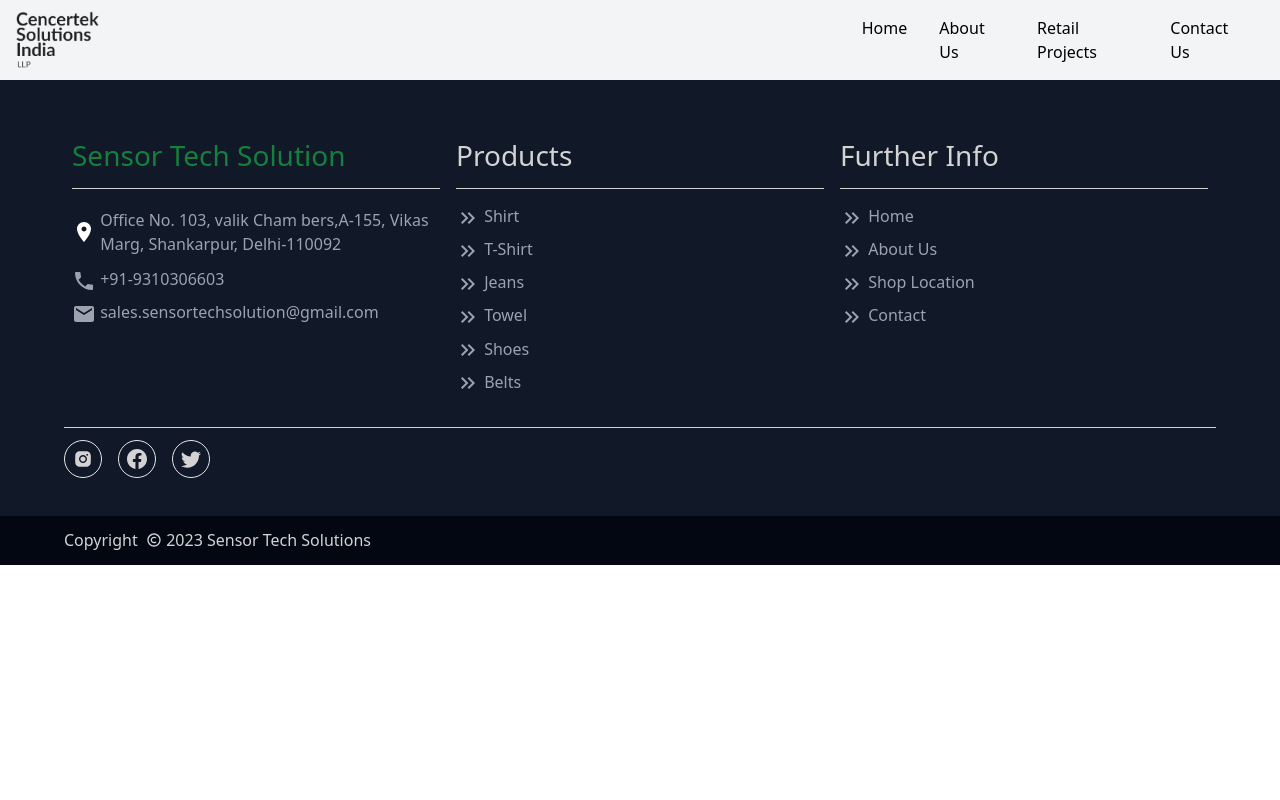
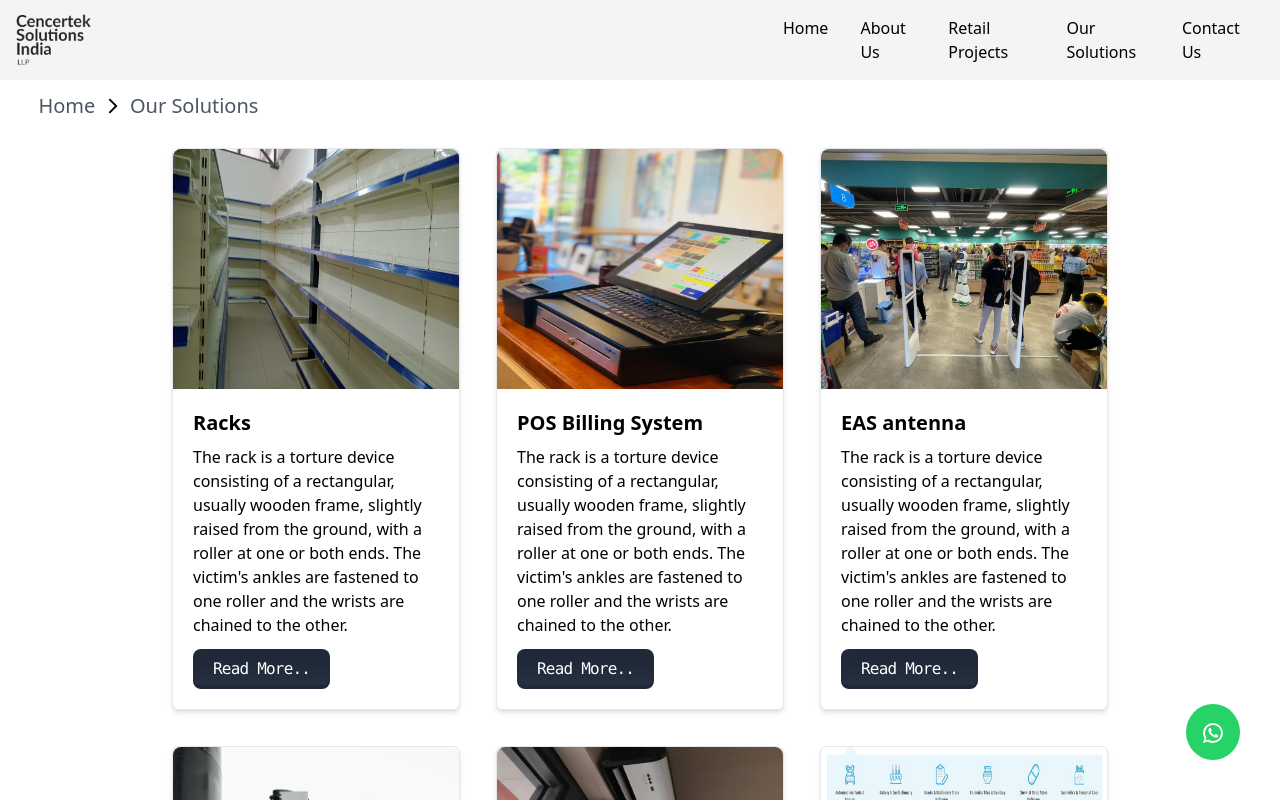
Before and after one commit to iam-vishal-ydv/Sensor-TS, a React (Vite) app: page /Sensor-TS/our-solutions in a window 1280 px wide. Shown: the top 800 px of the page. Built offline with nearby package versions, Linux system fonts and the light colour scheme.

Commit message:
our solutions page done

```diff
--- a/src/App.jsx
+++ b/src/App.jsx
@@ -10,6 +10,7 @@
 import { useState } from "react";
 import ContactFields from "./Components/ContactUs/ContactFields";
 import {AllData} from "./Data/data"
+import OurSolutions from "./Components/OurSolutions/OurSolutions";
 
 
 
@@ -23,7 +24,7 @@
         <Route path="/Sensor-TS/about" element={<About setAlert={setAlert}/>} />
         <Route path="/Sensor-TS/contact" element={<ContactUs setAlert={setAlert} alert={alert}/>} />
         <Route path="/Sensor-TS/retail-projects" element={<RetailProjects  data={AllData}  />} />
-
+        <Route path="/Sensor-TS/our-solutions" element={<OurSolutions  data={AllData}  />} />
         <Route path="/Sensor-TS/retail-projects/singleproduct/:id" element={<SingleProduct setAlert={setAlert}/>} />
         <Route path="/msg" element={<ContactFields alert={alert} />} />
       </Routes>
--- a/src/Components/Header/NavBar.jsx
+++ b/src/Components/Header/NavBar.jsx
@@ -55,6 +55,11 @@
     },
     {
       id: 4,
+      links: "/Sensor-TS/our-solutions",
+      name: "Our Solutions",
+    },
+    {
+      id: 5,
       links: "/Sensor-TS/contact",
       name: "Contact Us",
     },
--- /dev/null
+++ b/src/Components/OurSolutions/OurSolutions.jsx
@@ -0,0 +1,50 @@
+import React, { useEffect } from 'react'
+import { Cards } from '../Retail Projects/RetailProjects'
+import { Link } from 'react-router-dom';
+import ContactFields from '../ContactUs/ContactFields';
+import ArrowForwardIosIcon from '@mui/icons-material/ArrowForwardIos';
+import WhatsAppIcon from '@mui/icons-material/WhatsApp';
+
+export default function OurSolutions({data}) {
+    useEffect(()=>{
+        window.scrollTo(0, 0);
+      },[])
+  return (
+    <>
+    <a href="https://api.whatsapp.com/send?phone=916398474181&text=Hello Varun" className="whatsapp"><WhatsAppIcon id='whatsapp' /></a>
+    <div className=' pt-3 path'><Link className='text-xl text-gray-600' to='/Sensor-TS/'>Home</Link>&nbsp;&nbsp; <ArrowForwardIosIcon sx={{ fontSize: '18px' }} />&nbsp;&nbsp;<Link className='text-xl text-gray-600' to='/Sensor-TS/our-solutions'>Our Solutions</Link> </div>
+
+
+
+
+
+
+
+    <div className='  flex  flex-wrap  gap-9 w-[90%]  mx-auto  mt-7     justify-center '>
+
+        {data.map((item) => {
+
+
+
+            return <React.Fragment key={item.id}>
+
+
+                <di ><Cards image={item.poster} name={item.name} infoAbout={item.infoAbout} id={item.id}></Cards> </di>
+            </React.Fragment>
+
+        })}
+
+
+
+
+    </div>
+
+
+
+    <div className='contact_container'>
+        <h1 className='about-product-heading text-center pb-5 text-gray-700'>Contact Us</h1>
+        <ContactFields />
+    </div>
+</>
+  )
+}
```
